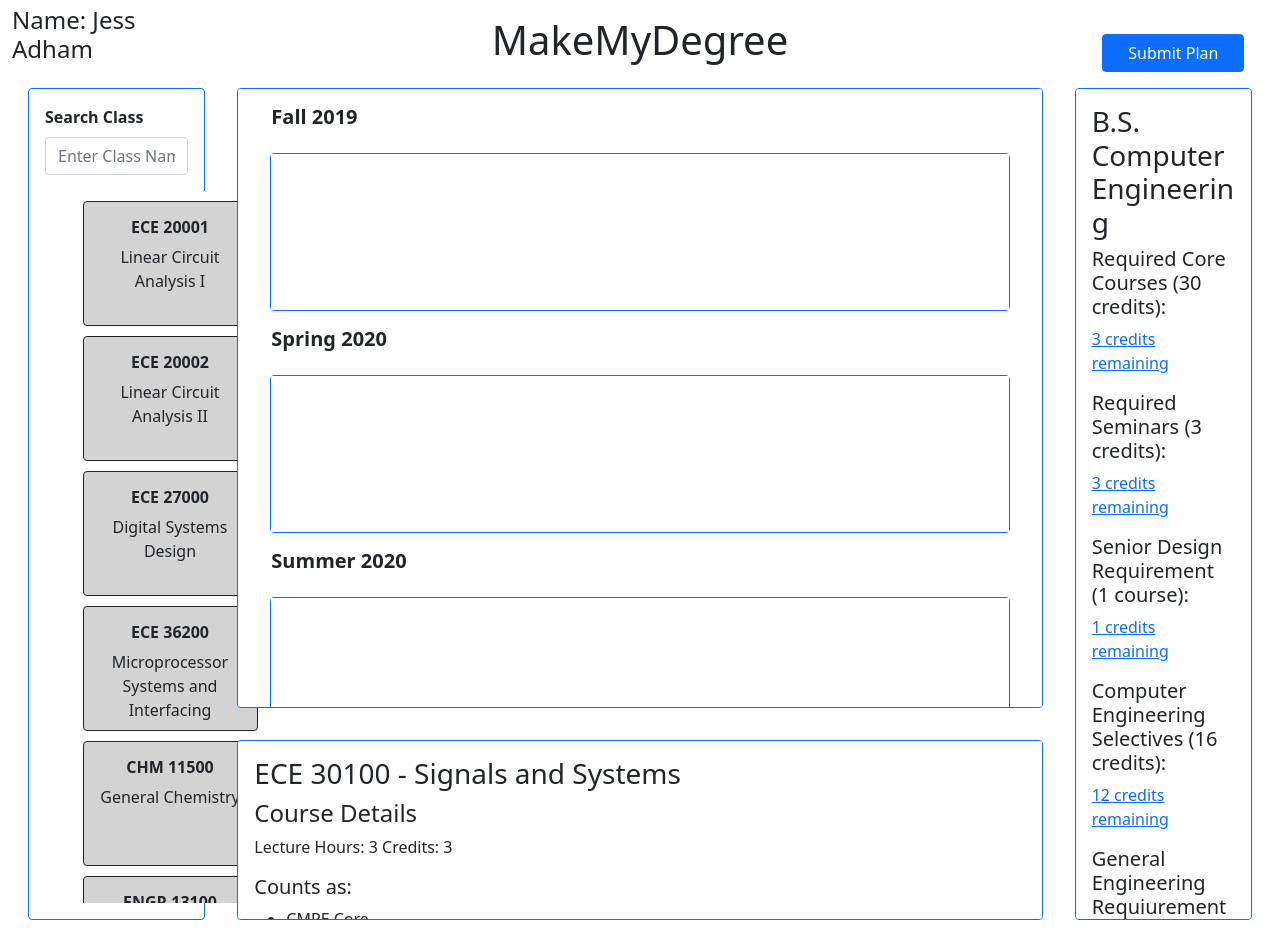
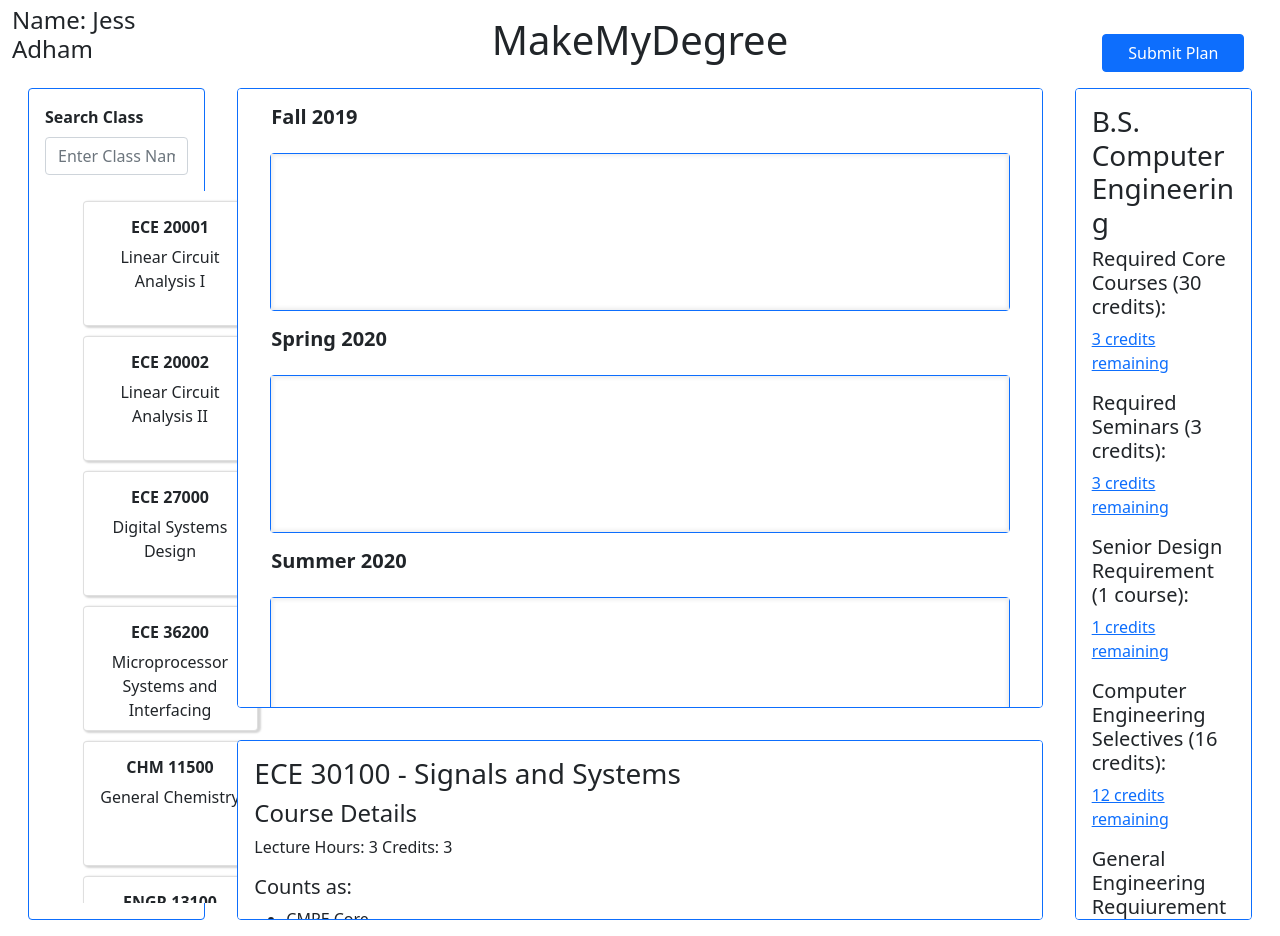
Before and after one commit to jadham2/MakeMyDegree, a React (Create React App) app in the folder frontend/: page / in a window 1280 px wide. Built offline with nearby package versions, Linux system fonts and the light colour scheme.

Commit message:
Box Shadows! Woohoo!

```diff
--- a/frontend/src/CourseCard.jsx
+++ b/frontend/src/CourseCard.jsx
@@ -7,10 +7,11 @@ import { Draggable } from 'react-beautiful-dnd'
 
 const CardWrapper = styled(Card)`
   user-select: none;
+  box-shadow: 2px 1px 2px 1px rgba(0, 0, 0, 0.17);
   margin: 10px;
   width: 175px;
   height: 125px;
-  background: ${props => props.isdragging ? 'lightgreen' : 'lightgrey'};
+  background: ${props => props.isdragging ? 'lightgreen' : 'white'};
   ${props => props.draggablestyle};
 `
 
@@ -29,7 +30,6 @@ function CourseCard (props) {
       >
         {(provided, snapshot) => (
           <CardWrapper
-            border="dark"
             ref={provided.innerRef}
             {...provided.draggableProps}
             {...provided.dragHandleProps}
--- a/frontend/src/HorizontalList.jsx
+++ b/frontend/src/HorizontalList.jsx
@@ -13,6 +13,7 @@ const Wrapper = styled.div`
   flex-direction: column;
   padding: $10px;
   user-select: none;
+  box-shadow: inset 0px 0px 5px 1px rgba(0, 0, 0, 0.1);
   transition: background-color 0.1s ease;
   margin: $10px;
 `
```
